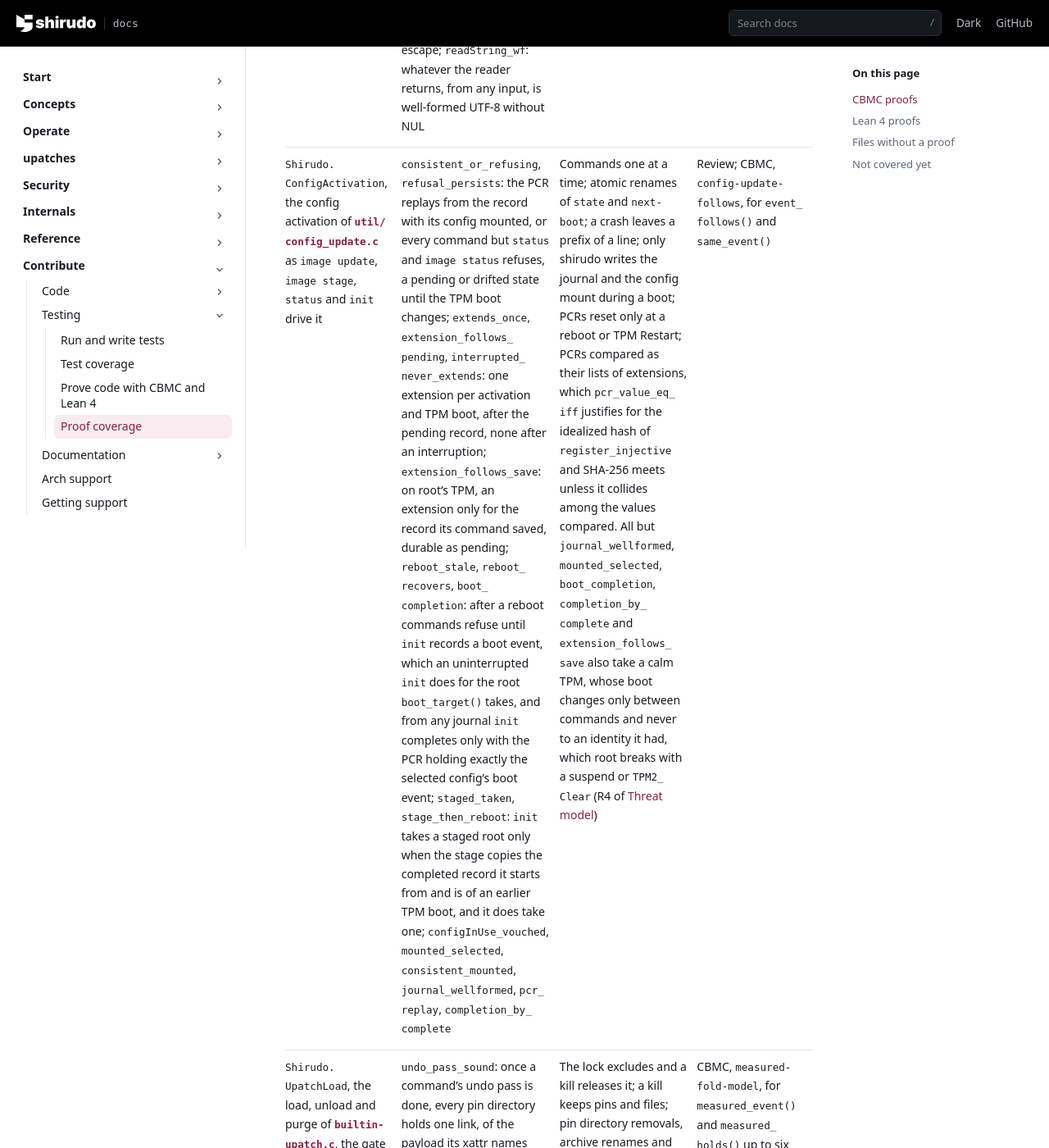
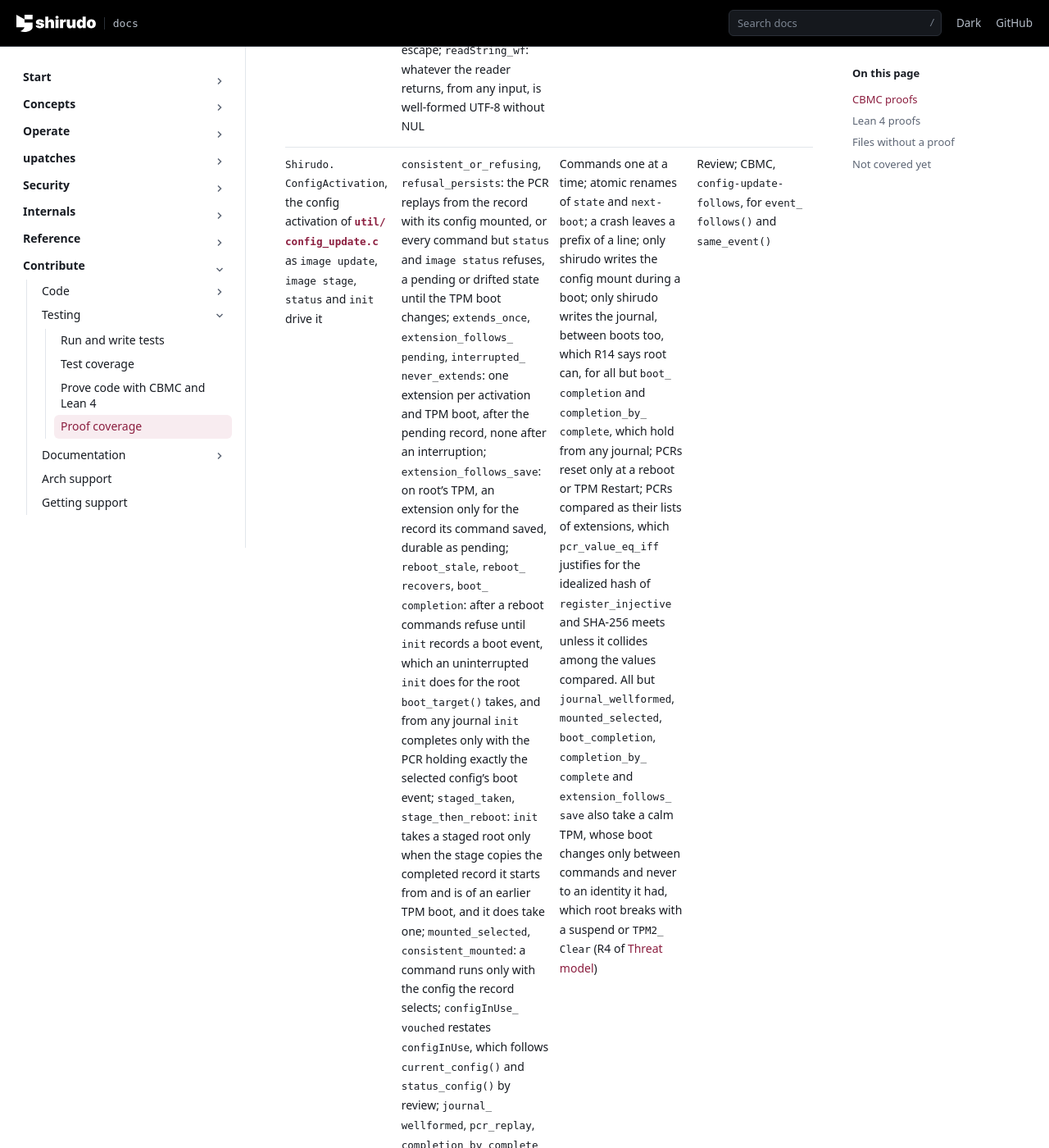
Before and after one commit to AliBashaSY/shirudo, a Sphinx documentation site: the page built from Documentation/contribute/testing/proof-coverage.rst, in a window 1280 px wide and 1400 px high, scrolled down 33306 px. Shown: the whole window at 82% size. Built offline with Sphinx 7.4.7, drawn with Linux system fonts in a browser that asks for light colours; pages that are not in the unit, such as notebooks, are missing from menus.

Commit message:
proofs: say what ConfigActivation assumes of the journal
The coverage row of Shirudo.ConfigActivation assumed that only shirudo
writes the journal during a boot. Most of its theorems assume more:
they quantify over Reachable, in which no step changes the journal, a
reboot included. R14 says root rewrites the journal between boots, and
after such a rewrite the C still refuses, but consistent_or_refusing
can name none of its three reasons and journal_wellformed need not
hold. Only boot_completion and completion_by_complete start from any
journal.

The row also listed configInUse_vouched among the invariant theorems.
It holds of every world, as it only restates configInUse; what ties it
to current_config() and status_config() is review, which found the two
to match.

Say both in the row and in the module docstring, which also names
next-boot's rename beside state's now that the model has it. No
statement changes.

Signed-off-by: Daniel Borkmann <daniel@iogearbox.net>

```diff
--- a/Documentation/contribute/testing/proof-coverage.rst
+++ b/Documentation/contribute/testing/proof-coverage.rst
@@ -1182,16 +1182,21 @@ the model follows the C.
        boot event; ``staged_taken``, ``stage_then_reboot``: ``init`` takes
        a staged root only when the stage copies the completed record it
        starts from and is of an earlier TPM boot, and it does take one;
-       ``configInUse_vouched``, ``mounted_selected``,
-       ``consistent_mounted``, ``journal_wellformed``, ``pcr_replay``,
-       ``completion_by_complete``
+       ``mounted_selected``, ``consistent_mounted``: a command runs only
+       with the config the record selects; ``configInUse_vouched``
+       restates ``configInUse``, which follows ``current_config()`` and
+       ``status_config()`` by review; ``journal_wellformed``,
+       ``pcr_replay``, ``completion_by_complete``
      - Commands one at a time; atomic renames of ``state`` and
        ``next-boot``; a crash leaves a prefix of a line; only shirudo
-       writes the journal and the config mount during a boot; PCRs reset
-       only at a reboot or TPM Restart; PCRs compared as their lists of
-       extensions, which ``pcr_value_eq_iff`` justifies for the idealized
-       hash of ``register_injective`` and SHA-256 meets unless it
-       collides among the values compared. All but
+       writes the config mount during a boot; only shirudo writes the
+       journal, between boots too, which R14 says root can, for all but
+       ``boot_completion`` and ``completion_by_complete``, which hold
+       from any journal; PCRs reset only at a reboot or TPM Restart; PCRs
+       compared as their lists of extensions, which ``pcr_value_eq_iff``
+       justifies for the idealized hash of ``register_injective`` and
+       SHA-256 meets unless it collides among the values compared. All
+       but
        ``journal_wellformed``, ``mounted_selected``, ``boot_completion``,
        ``completion_by_complete`` and ``extension_follows_save`` also take
        a calm TPM, whose boot changes only between commands and never to
```
Also changed, not shown: 1 other file.
